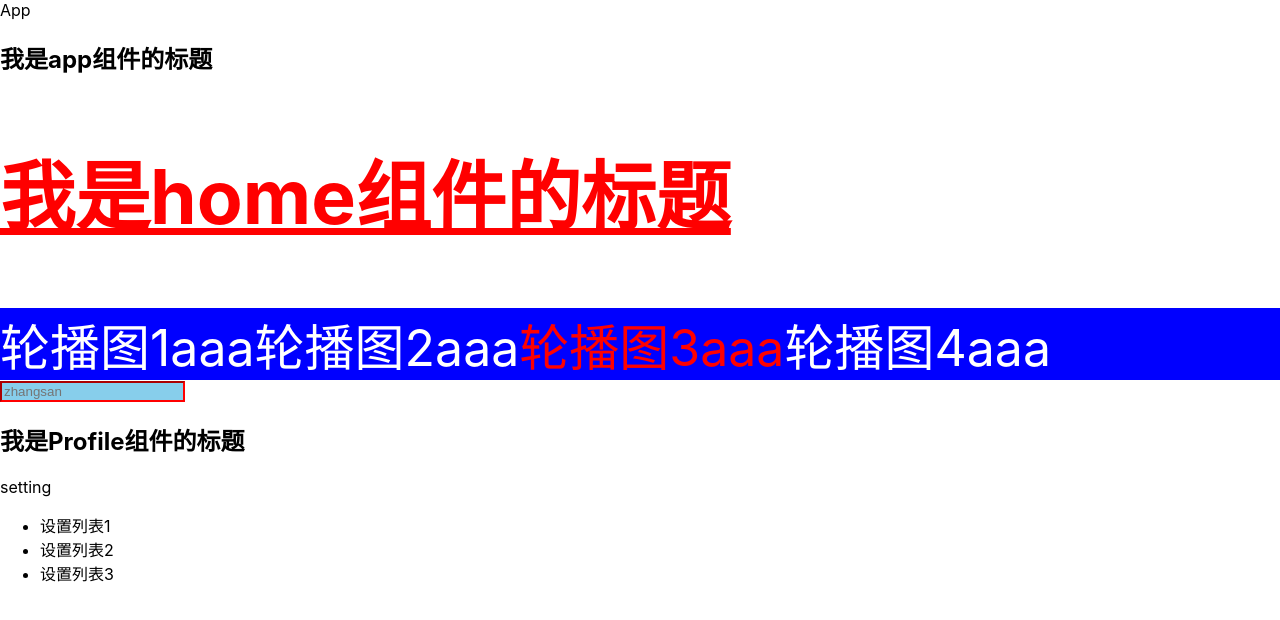
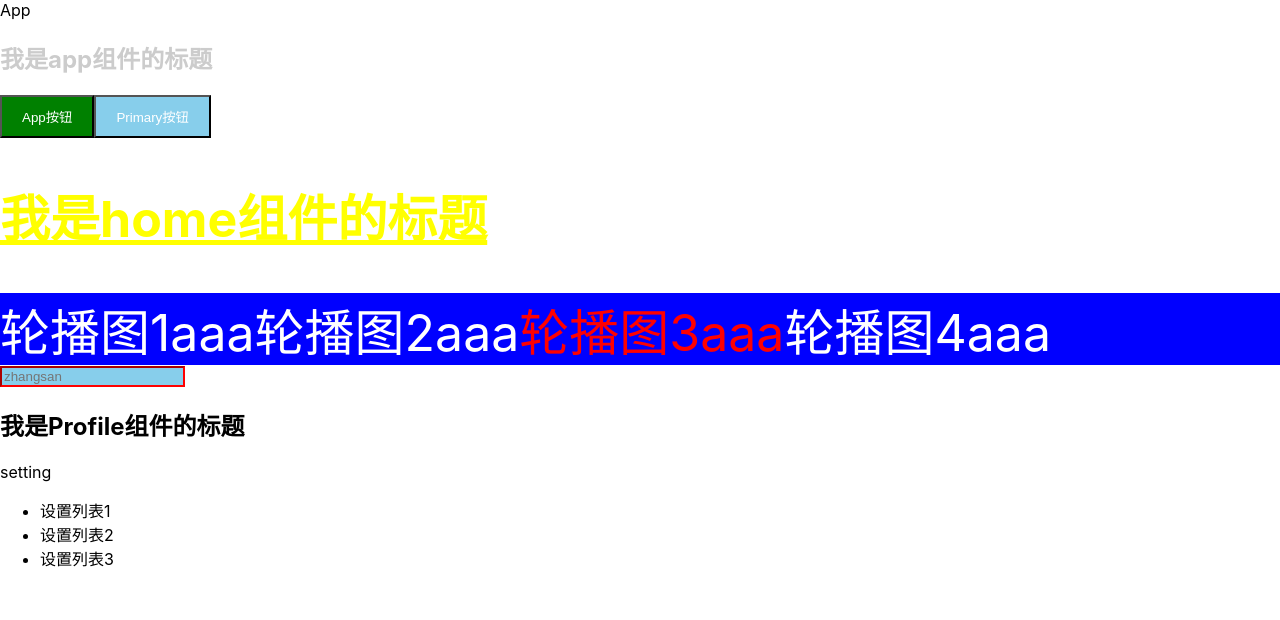
Before and after one commit to pangxueming/learn-react, a React (Create React App) app: page / in a window 1280 px wide. Shown: the top 620 px of the page. Built offline with nearby package versions, Linux system fonts and the light colour scheme.

Commit message:
css in js 继承

```diff
--- a/src/react-css/04_styled-components/app/index.js
+++ b/src/react-css/04_styled-components/app/index.js
@@ -1,18 +1,34 @@
 import React, { PureComponent } from 'react'
+import styled, { ThemeProvider } from 'styled-components'
 
 import Home from '../home'
 import Profile from '../profile'
 
+const TitleWrapper = styled.h2`
+  color: #ccc;
+`
+const AppButton = styled.button`
+  padding: 10px 20px;
+  color: #fff;
+  background-color: green;
+`
+// 样式继承
+const PrimaryButton = styled(AppButton)`
+  background-color: skyblue;
+`
+
 export default class App extends PureComponent {
   render() {
     return (
-      <div id="app">
+      <ThemeProvider theme={{ fontSize: '50px', themeColor: 'yellow' }}>
         App
-        <h2>我是app组件的标题</h2>
+        <TitleWrapper>我是app组件的标题</TitleWrapper>
+        <AppButton>App按钮</AppButton>
+        <PrimaryButton>Primary按钮</PrimaryButton>
 
         <Home />
         <Profile />
-      </div>
+      </ThemeProvider>
     )
   }
 }
--- a/src/react-css/04_styled-components/home/index.js
+++ b/src/react-css/04_styled-components/home/index.js
@@ -1,34 +1,5 @@
 import React, { PureComponent } from 'react'
-import styled from 'styled-components'
-
-const HomeWrapper = styled.div`
-  font-size:50px;
-  color:red;
-
-  .banner{
-    background-color: blue;
-
-    span{
-      color: #fff;
-
-      &.active{
-        color: red;
-      }
-
-      &:hover{
-        color: green;
-      }
-
-      &::after{
-        content: 'aaa';
-      }
-    }
-  }
-`
-
-const TitleWrapper = styled.h2`
-  text-decoration: underline;
-`
+import { HomeWrapper, TitleWrapper } from './style'
 
 export default class Home extends PureComponent {
   render() {
--- /dev/null
+++ b/src/react-css/04_styled-components/home/style.js
@@ -0,0 +1,32 @@
+import styled from "styled-components";
+
+export const TitleWrapper = styled.h2`
+  text-decoration: underline;
+  color: ${props => props.theme.themeColor};
+  font-size: ${props => props.theme.fontSize};
+`
+
+export const HomeWrapper = styled.div`
+  font-size:50px;
+  color:red;
+
+  .banner{
+    background-color: blue;
+
+    span{
+      color: #fff;
+
+      &.active{
+        color: red;
+      }
+
+      &:hover{
+        color: green;
+      }
+
+      &::after{
+        content: 'aaa';
+      }
+    }
+  }
+`
--- a/src/react-css/04_styled-components/profile/index.js
+++ b/src/react-css/04_styled-components/profile/index.js
@@ -10,7 +10,7 @@ const ProfileInput = styled.input.attrs({
 })`
   background-color: skyblue;
   border-color: ${props => props.bColor};
-  color:${props => props.color}
+  color:${props => props.color};
 `
 
 export default class Profile extends PureComponent {
```
